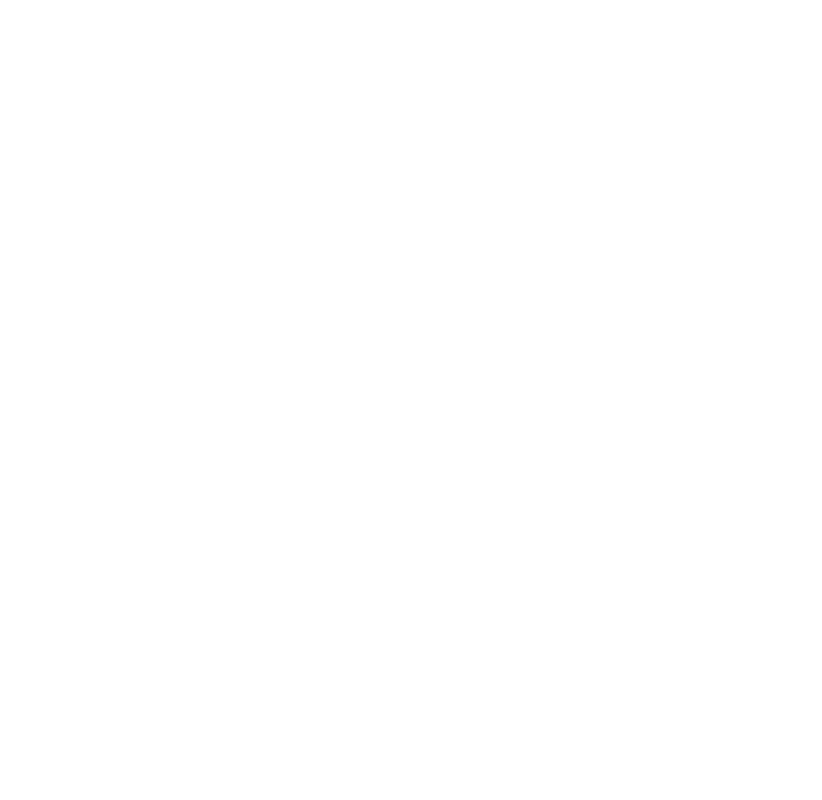
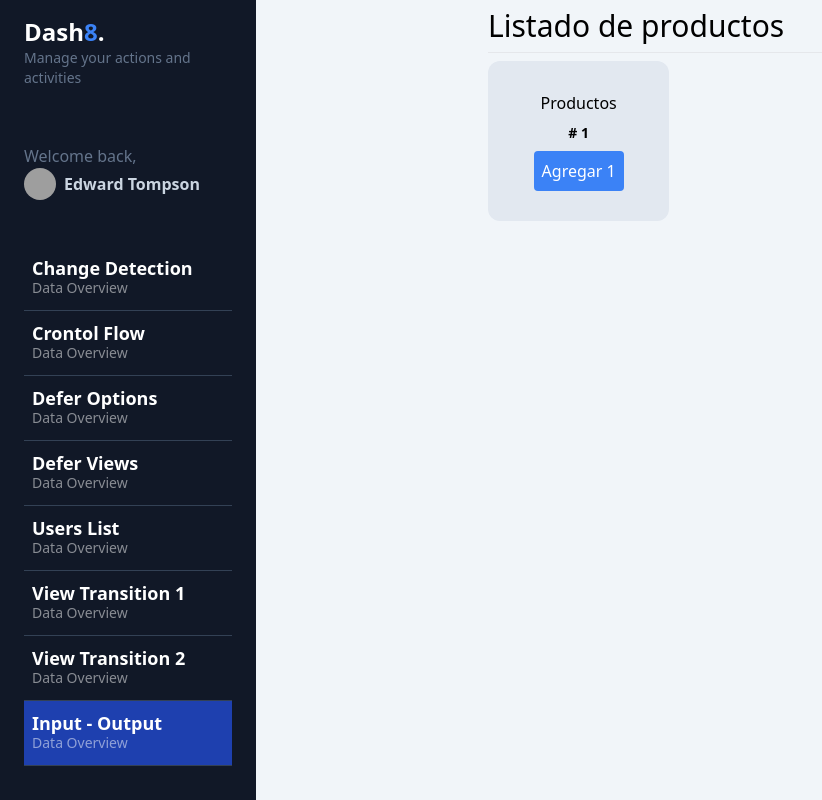
Before and after one commit to JonathanYaguana/CursoAngular, an Angular app in the folder 14-my-dashborad/: page /dashboard/input-output in a window 1280 px wide. Before the commit this address led to /. Shown: the whole page, without its empty margins (0-822 px from the left). Built offline with nearby package versions, Linux system fonts and the light colour scheme; grey boxes are pictures that could not be loaded.

Commit message:
actualización del proyecto

```diff
--- a/14-my-dashborad/src/app/app.config.ts
+++ b/14-my-dashborad/src/app/app.config.ts
@@ -2,7 +2,7 @@
 import { provideRouter, withViewTransitions } from '@angular/router';
 
 import { routes } from './app.routes';
-import { HttpClientModule } from '@angular/common/http';
+import { provideHttpClient, withInterceptorsFromDi } from '@angular/common/http';
 
 export const appConfig: ApplicationConfig = {
   providers: [
@@ -15,8 +15,7 @@
         // }
       }),
     ),
-    importProvidersFrom(
-      HttpClientModule
-    )
+    //importProvidersFrom(HttpClientModule)
+    provideHttpClient(withInterceptorsFromDi()),
   ]
 };
--- a/14-my-dashborad/src/app/app.routes.ts
+++ b/14-my-dashborad/src/app/app.routes.ts
@@ -46,6 +46,11 @@
         loadComponent: () => import ('./dashboard/pages/view-transition/view-transition2.component'),
       },
       {
+        path: 'input-output',
+        title: 'Input - Output',
+        loadComponent: () => import ('./dashboard/pages/input-output/input-output.component'),
+      },
+      {
         path: '',
         redirectTo: 'control-flow',
         pathMatch: 'full',
--- a/14-my-dashborad/src/app/dashboard/dashboard.component.html
+++ b/14-my-dashborad/src/app/dashboard/dashboard.component.html
@@ -4,7 +4,7 @@
       <app-side-menu/>
 
 
-      <div class="text-black px-2 mt-2 w-full">
+      <div class="text-black px-2 mt-2 max-w-xl w-full m-auto">
         <router-outlet/>
        </div>
 
--- /dev/null
+++ b/14-my-dashborad/src/app/dashboard/pages/input-output/input-output.component.html
@@ -0,0 +1,6 @@
+<h1 class="text-3xl">Listado de productos</h1>
+<hr class="my-2"/>
+
+<div class="grid grid-cols-1 sm:grid-cols-3 gap-2">
+ <app-product-card/>
+</div>
--- /dev/null
+++ b/14-my-dashborad/src/app/dashboard/pages/input-output/input-output.component.ts
@@ -0,0 +1,16 @@
+import { CommonModule } from '@angular/common';
+import { ChangeDetectionStrategy, Component, OnInit } from '@angular/core';
+import { ProductCardComponent } from './ui/product-card/product-card.component';
+
+@Component({
+  selector: 'app-input-output',
+  standalone: true,
+  imports: [CommonModule, ProductCardComponent],
+  templateUrl: './input-output.component.html',
+  changeDetection: ChangeDetectionStrategy.OnPush,
+})
+export default class InputOutputComponent {
+
+  constructor() { }
+
+}
--- /dev/null
+++ b/14-my-dashborad/src/app/dashboard/pages/input-output/ui/product-card/product-card.component.html
@@ -0,0 +1,9 @@
+ <div
+    class="bg-slate-200 w-full rounded-xl h-40 flex justify-center items-center flex-col">
+    <span>Productos</span>
+    <h2 class="font-bold text-sm my-2"># 1</h2>
+    <button
+      class="bg-blue-500 p-2 rounded text-white hover:bg-blue-600 transition-all">
+      Agregar 1
+    </button>
+  </div>
--- /dev/null
+++ b/14-my-dashborad/src/app/dashboard/pages/input-output/ui/product-card/product-card.component.ts
@@ -0,0 +1,15 @@
+import { CommonModule } from '@angular/common';
+import { ChangeDetectionStrategy, Component } from '@angular/core';
+
+@Component({
+  selector: 'app-product-card',
+  standalone: true,
+  imports: [CommonModule],
+  templateUrl: './product-card.component.html',
+  changeDetection: ChangeDetectionStrategy.OnPush,
+})
+export class ProductCardComponent   {
+
+  constructor() { }
+
+}
```
Also changed, not shown: 14-my-dashborad/package.json (+11 -11 lines), 14-my-dashborad/src/app/dashboard/pages/input-output/input-output.component.css (added), 1 other file (tests, documents, lock files or other folders).
